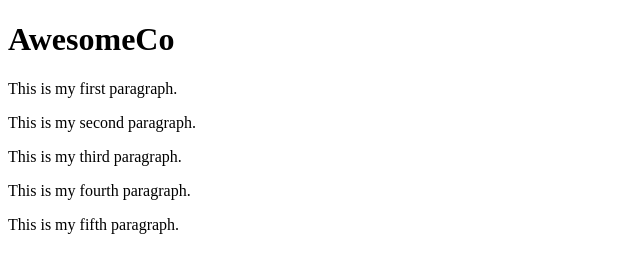
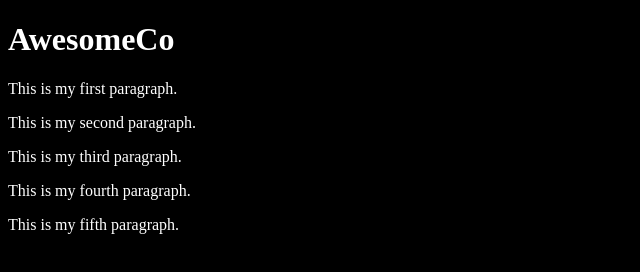
Before and after one commit to bhogancvtc/awesomeco_website_sp16, a plain HTML site: page index.html in a window 1280 px wide. Shown: the whole page, without its empty margins (0-640 px from the left). Drawn offline with Linux system fonts and the light colour scheme.

Commit message:
add stylesheet

```diff
--- /dev/null
+++ b/css/style.css
@@ -0,0 +1,4 @@
+body {
+    background-color: black;
+    color: white;
+}
--- a/index.html
+++ b/index.html
@@ -3,6 +3,7 @@
     <head>
         <meta charset="utf-8">
         <title>AwesomeCo</title>
+        <link rel="stylesheet" href="css/style.css">
     </head>
     <body>
         <h1>AwesomeCo</h1>
```
